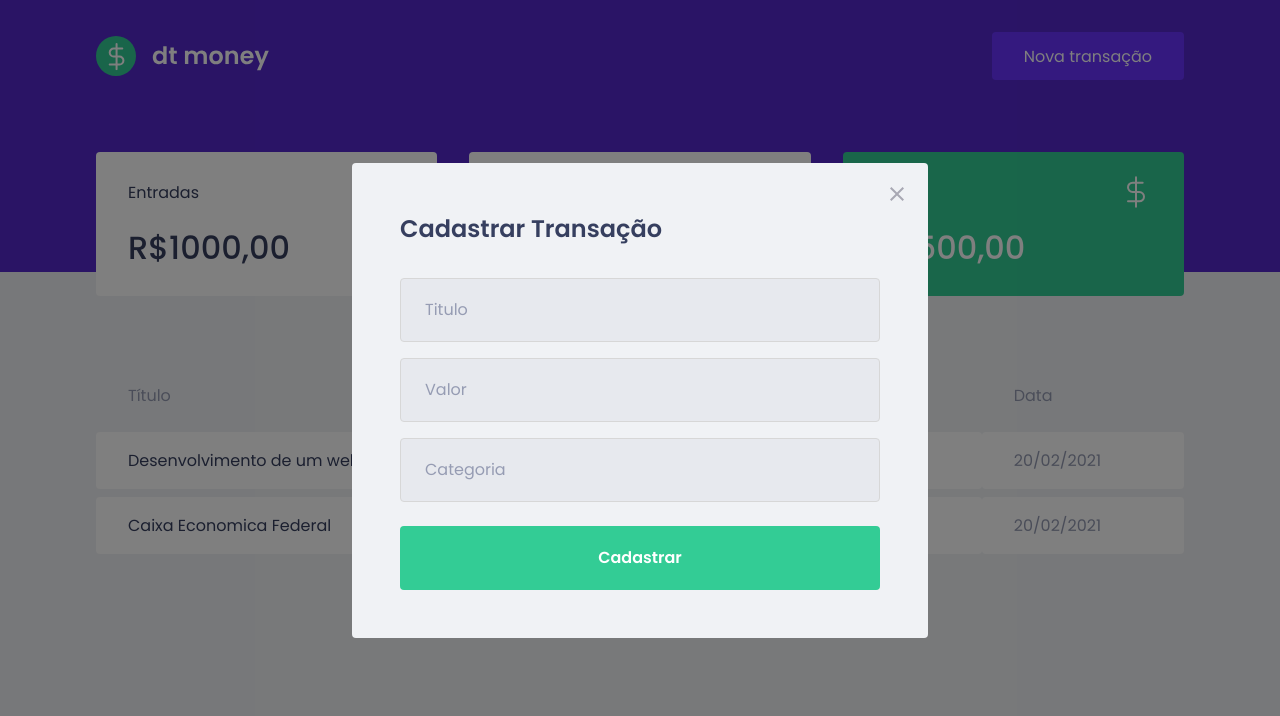
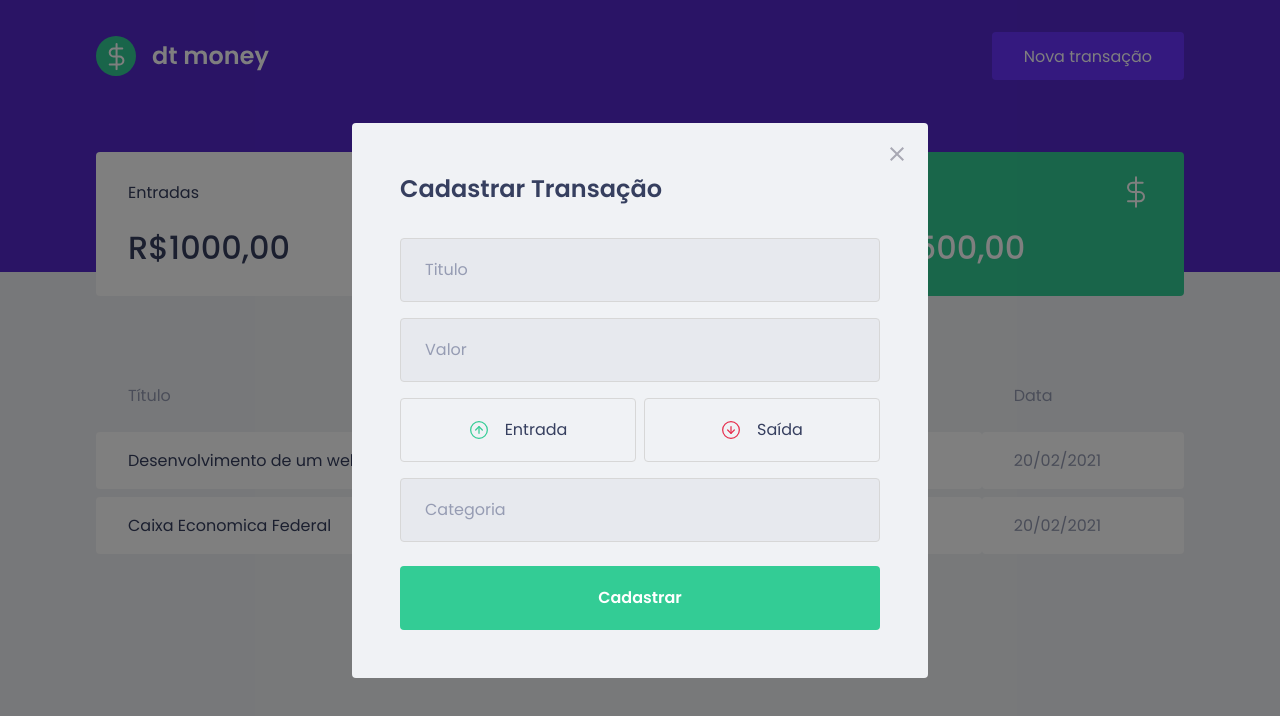
Before and after one commit to marcosparrotto/dtmoney, a React (Create React App) app: page / in a window 1280 px wide. Both pictures are taken after a click on the button "Nova transação". Shown: the top 716 px of the page. Built offline with nearby package versions, Linux system fonts and the light colour scheme; no server answers; what miragejs would draw is missing.

Commit message:
Criando botoes de tipo

```diff
--- a/package.json
+++ b/package.json
@@ -4,6 +4,7 @@
   "private": true,
   "dependencies": {
     "axios": "^0.23.0",
+    "polished": "^4.1.3",
     "react": "^17.0.2",
     "react-dom": "^17.0.2",
     "react-modal": "^3.14.4",
--- a/src/components/NewTransactionModal/index.tsx
+++ b/src/components/NewTransactionModal/index.tsx
@@ -1,6 +1,9 @@
 import Modal from 'react-modal';
+import incomeImg from '../../assets/income.svg'
+import outcomeImg from '../../assets/outcome.svg'
 import CloseImage from '../../assets/close.svg';
-import { Container } from './styles';
+
+import { Container, TranationTypeContainer } from './styles';
 
 interface NewTransactionModalProps {
   isOpen: boolean;
@@ -35,6 +38,21 @@
             placeholder="Valor"
           />
 
+          <TranationTypeContainer>
+            <button
+              type="button"
+            >
+              <img src={incomeImg} alt="Entrada" />
+              <span>Entrada</span>
+            </button>
+            <button
+              type="button"
+            >
+              <img src={outcomeImg} alt="Saída" />
+              <span>Saída</span>
+            </button>
+          </TranationTypeContainer>
+
           <input
             placeholder="Categoria"
           />
--- a/src/components/NewTransactionModal/styles.ts
+++ b/src/components/NewTransactionModal/styles.ts
@@ -1,4 +1,5 @@
 import styled from 'styled-components'
+import { darken } from 'polished'
 
 export const Container = styled.form`
   h2 {
@@ -47,3 +48,40 @@
     }
   }
 `;
+
+export const TranationTypeContainer = styled.div`
+  margin: 1rem 0;
+  display: grid;
+  grid-template-columns: 1fr 1fr;
+  gap: 0.5rem;
+
+  button {
+    height: 4rem;
+    border: 1px solid #d7d7d7;
+    border-radius: 0.25rem;
+
+    background: transparent;
+
+    display: flex;
+    align-items: center;
+    justify-content: center;
+
+    transition: border-color 0.2s;
+
+    &:hover {
+      border-color: ${darken(0.1, '#d7d7d7')};
+    }
+
+    img {
+      width: 20px;
+      height: 20px;
+    }
+
+    span {
+      display: inline-block;
+      margin-left: 1rem;
+      font-size: 1rem;
+      color: var(--text-title);
+    }
+  }
+`
```
Also changed, not shown: 1 other file (tests, documents, lock files or other folders).
